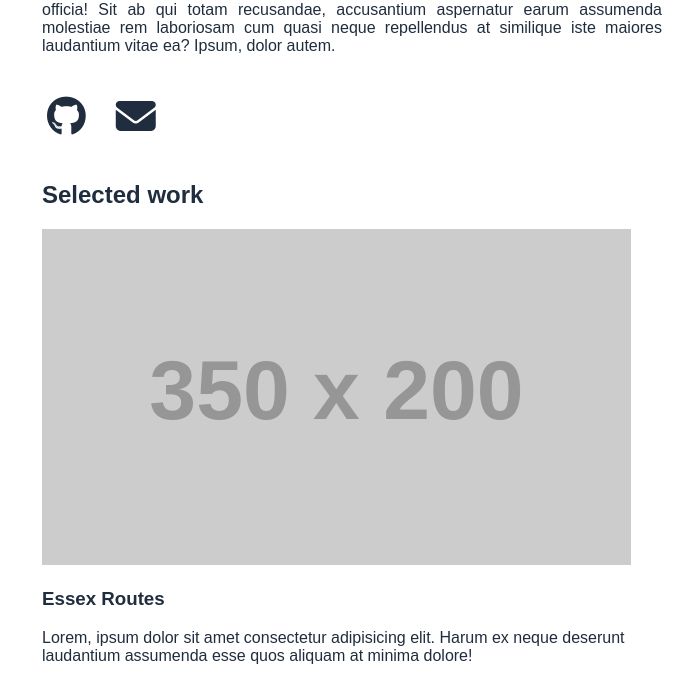
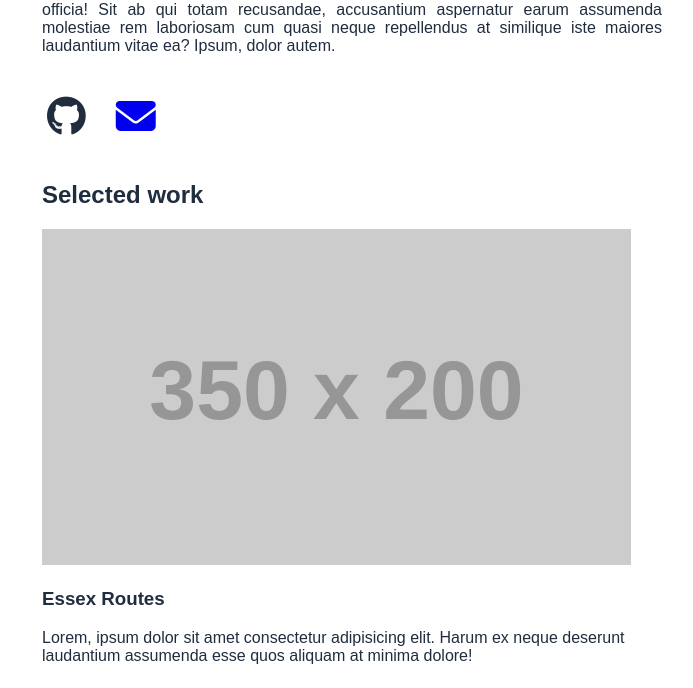
Before and after one commit to Brad-Gibbons/portfolio, a plain HTML site: page index.html in a window 1280 px wide. Shown: the part 43-731 px from the top of the page, without its empty margins (288-981 px from the left). Drawn offline with Linux system fonts and the light colour scheme; placeholder pictures from the web are drawn by us.

Commit message:
adding links

```diff
--- a/index.html
+++ b/index.html
@@ -16,7 +16,7 @@
         <p id="bio">Lorem ipsum dolor sit amet consectetur adipisicing elit. Excepturi illo nam rem exercitationem culpa eaque, ea, ab consequuntur vitae libero doloribus eveniet, dolor officia! Sit ab qui totam recusandae, accusantium aspernatur earum assumenda molestiae rem laboriosam cum quasi neque repellendus at similique iste maiores laudantium vitae ea? Ipsum, dolor autem.</p>
         <div class="icons">
             <i class="fa-brands fa-github"></i>
-            <i class="fa-solid fa-envelope"></i>
+         <a href="mailto:bradgibbonsdev@gmail.com"> <i class="fa-solid fa-envelope"></i></a>
         </div>
         <section class="routes">
             <h2 class="project-title">Selected work</h2>
--- a/style.css
+++ b/style.css
@@ -26,6 +26,10 @@ body {
   }
 i {
     padding: 15px;
+    text-decoration: none;
+}
+a {
+    text-decoration: none;
 }
 section {
     padding: 10px;
```
